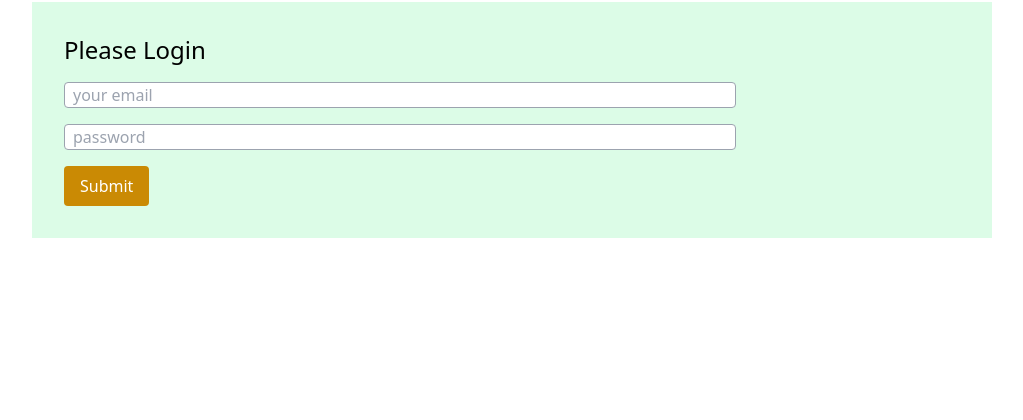
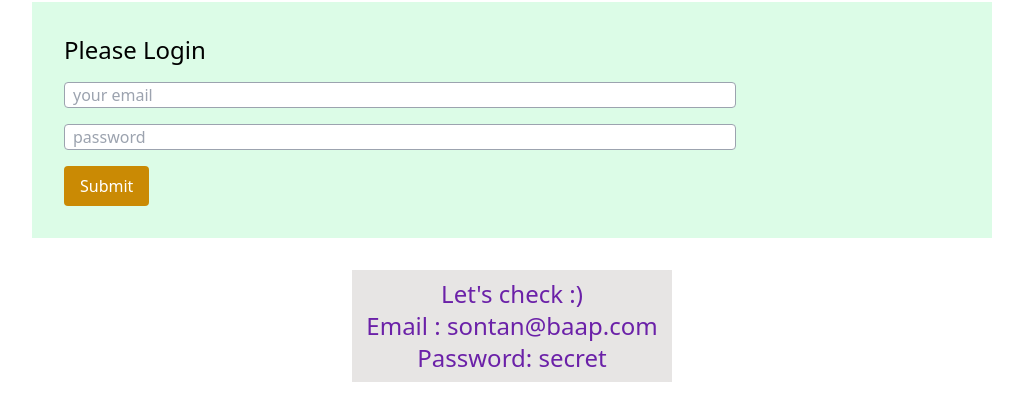
Before and after one commit to Md-Saiful-islam99/Simple-Bank-Calculation, a plain HTML site: page index.html in a window 1280 px wide. Shown: the part 142-562 px from the top of the page, without its empty margins (128-1151 px from the left). Drawn offline with nearby package versions, Linux system fonts and the light colour scheme.

Commit message:
last modified

```diff
--- a/index.html
+++ b/index.html
@@ -26,7 +26,13 @@
                 <button id="login-submit" class="bg-yellow-600 px-4 rounded py-2 text-white font-medium">Submit</button>
             </div>
         </section>
+        <section class="text-2xl text-center mt-16 bg-stone-200  w-1/4 mx-auto mt-8  text-purple-800 ">
+            <div class="bg-stone-200 rounded">
+                <h1 class="p-2" ><span class="">Let's check :)</span> <br> Email : sontan@baap.com <br> Password: secret </h1>
+            </div>
+        </section>
     </main>
+
     <script src="js/login.js"></script>
 </body>
 
```
